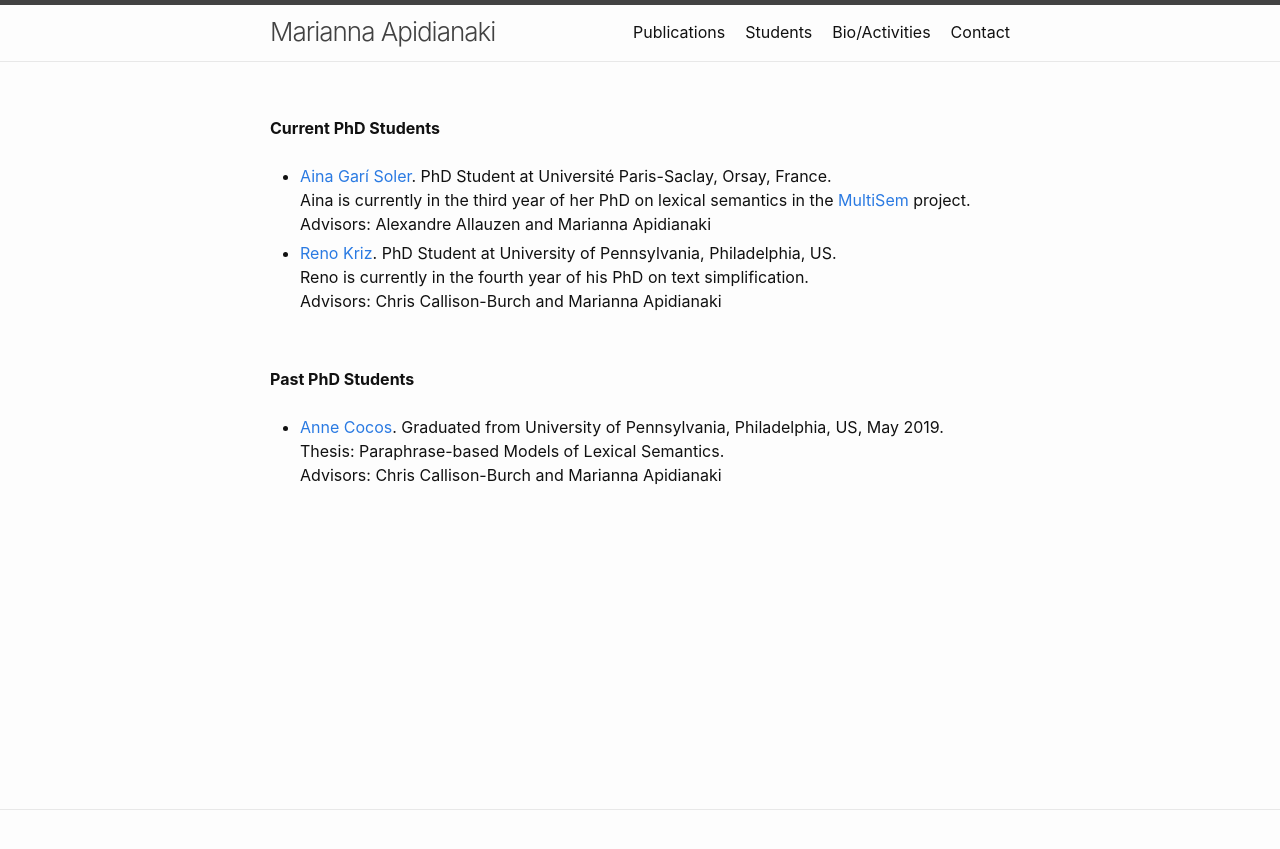
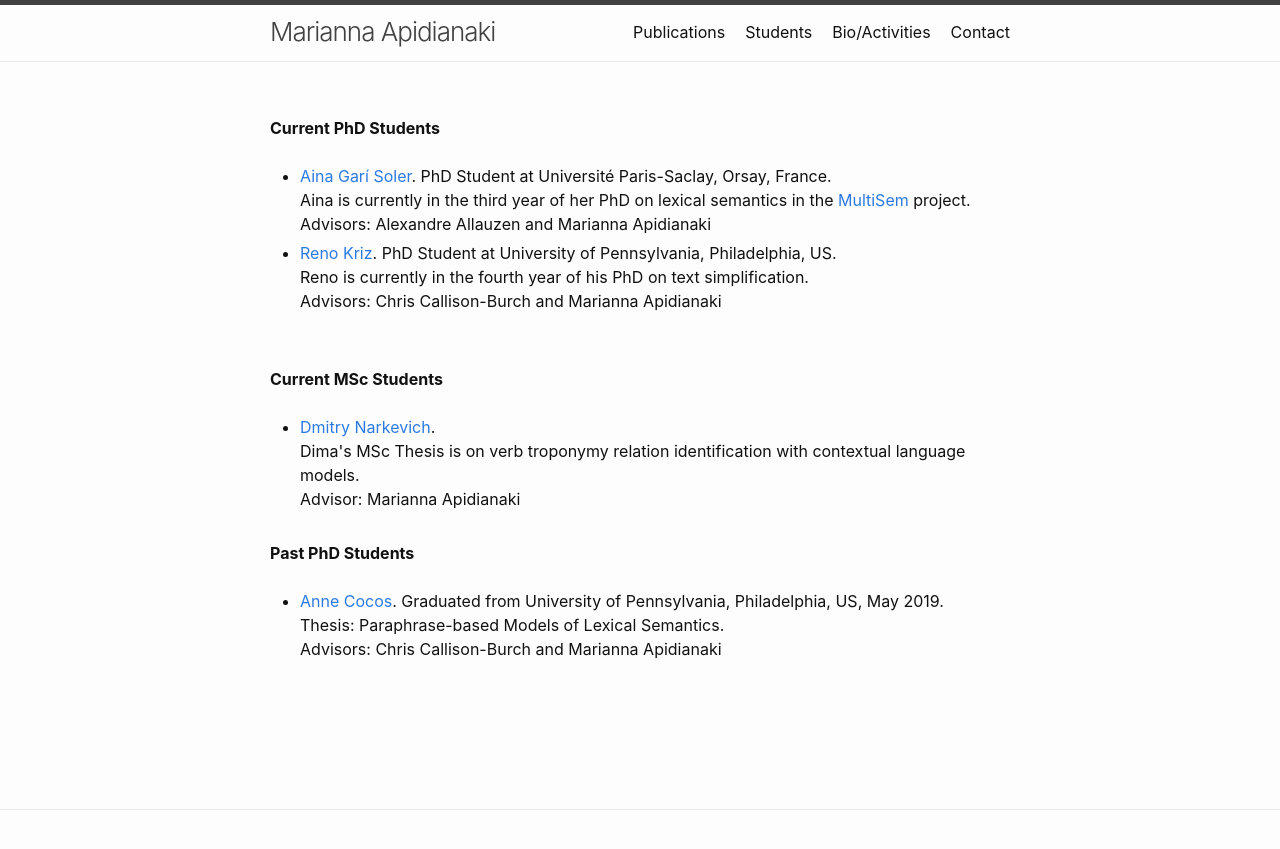
Before and after one commit to mariannaapi/mariannaapi.github.io, a Jekyll site: the page students/index.html, which Jekyll copies as it is, in a window 1280 px wide. Shown: the top 849 px of the page. Built offline with Jekyll 4.4.1, drawn with Linux system fonts in a browser that asks for light colours.

Commit message:
Update index.html

```diff
--- a/students/index.html
+++ b/students/index.html
@@ -56,6 +56,20 @@
 <br><br>
 	  </div>
 
+
+<div class="post-content">
+	<strong>Current MSc Students</strong><ul>
+ <br>
+
+	  <li> <a href="https://dmitry.lol">Dmitry Narkevich</a>.
+		  <br>
+	Dima's MSc Thesis is on verb troponymy relation identification with contextual language models.
+	<br>
+		  Advisor: Marianna Apidianaki
+	  </li>
+
+  </div>
+
 <div class="post-content">
 	<strong>Past PhD Students</strong><ul>
  <br>
```
